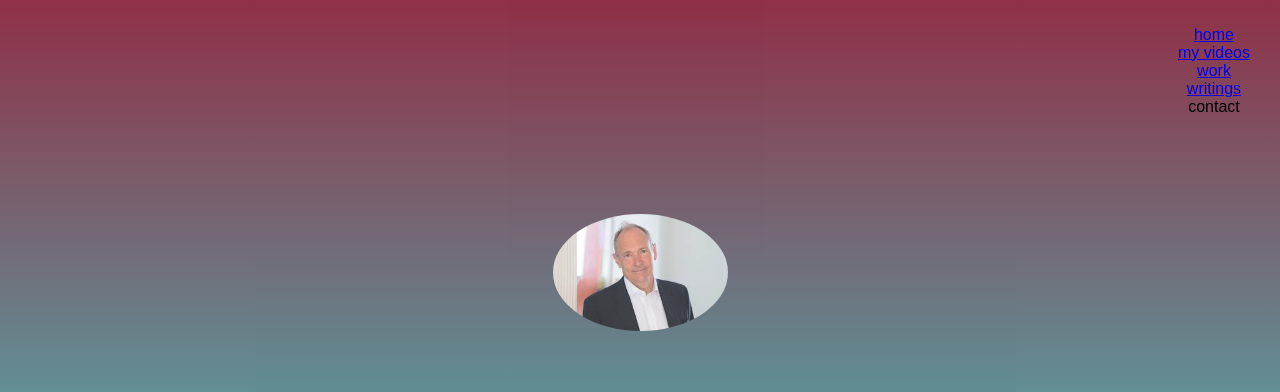
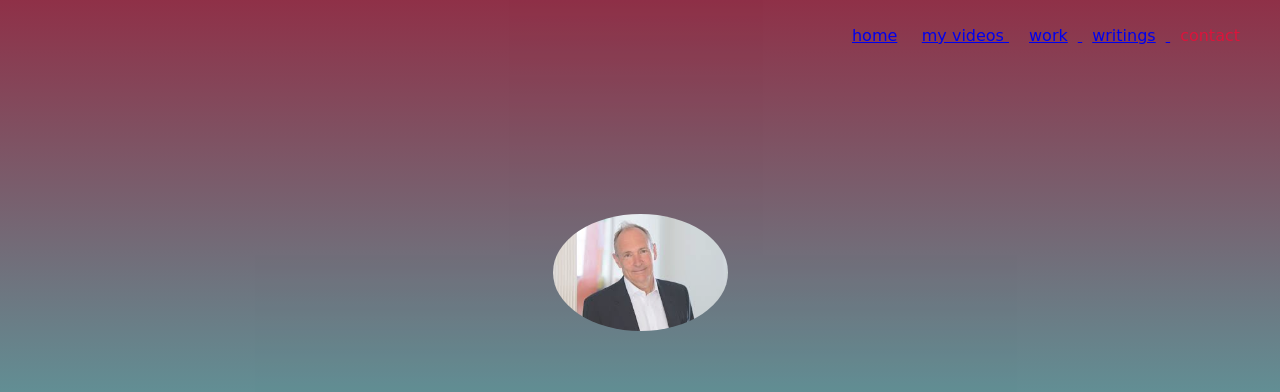
Before and after one commit to tarankillerking/timburnerslee, a plain HTML site: page index.html in a window 1280 px wide. Shown: the top 392 px of the page. Drawn offline with Linux system fonts and the light colour scheme.

Commit message:
Update style.css

```diff
--- a/style.css
+++ b/style.css
@@ -52,3 +52,11 @@ p { max-width: 450px;
     margin: 25px auto;
     font-size: 17px;
     line-height: 1.3; }
+.links{
+   display:inline;
+    padding:10px;
+color: crimson;
+    font-family: cursive;
+
+
+}
```
